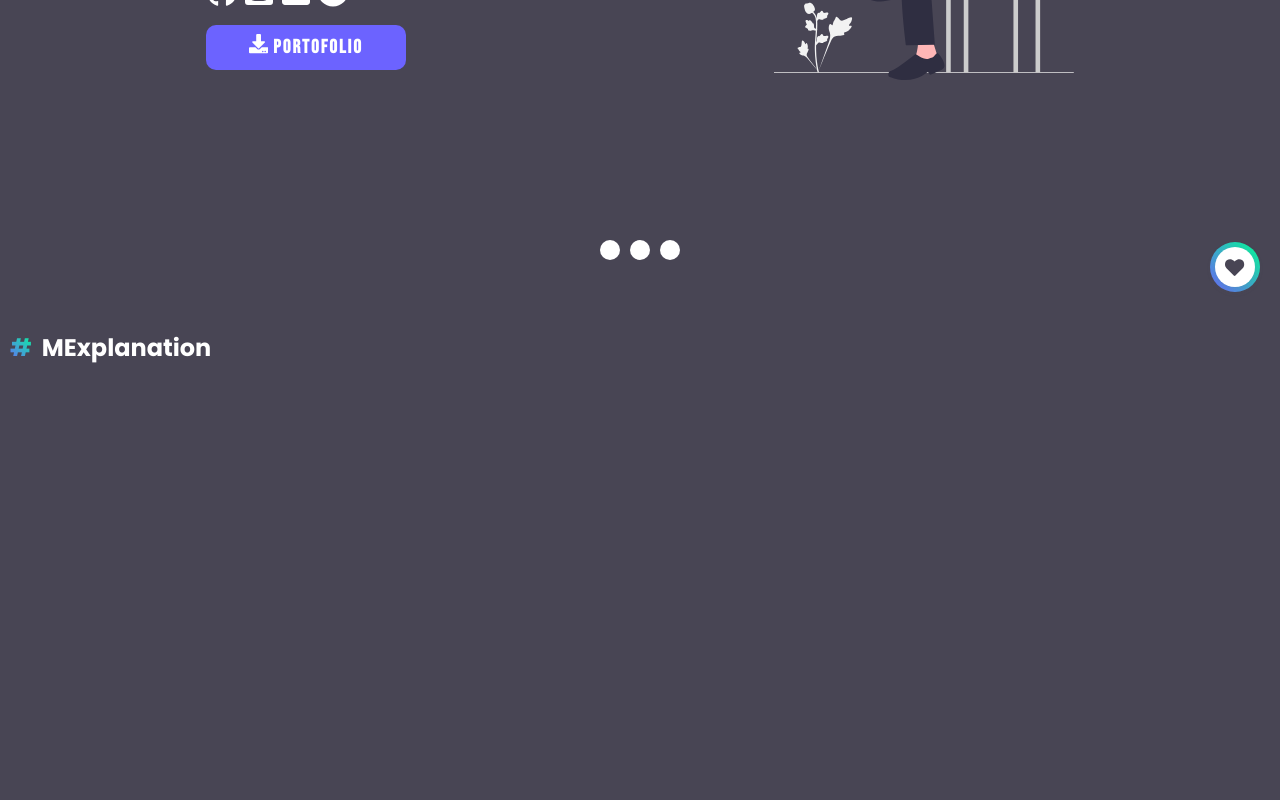
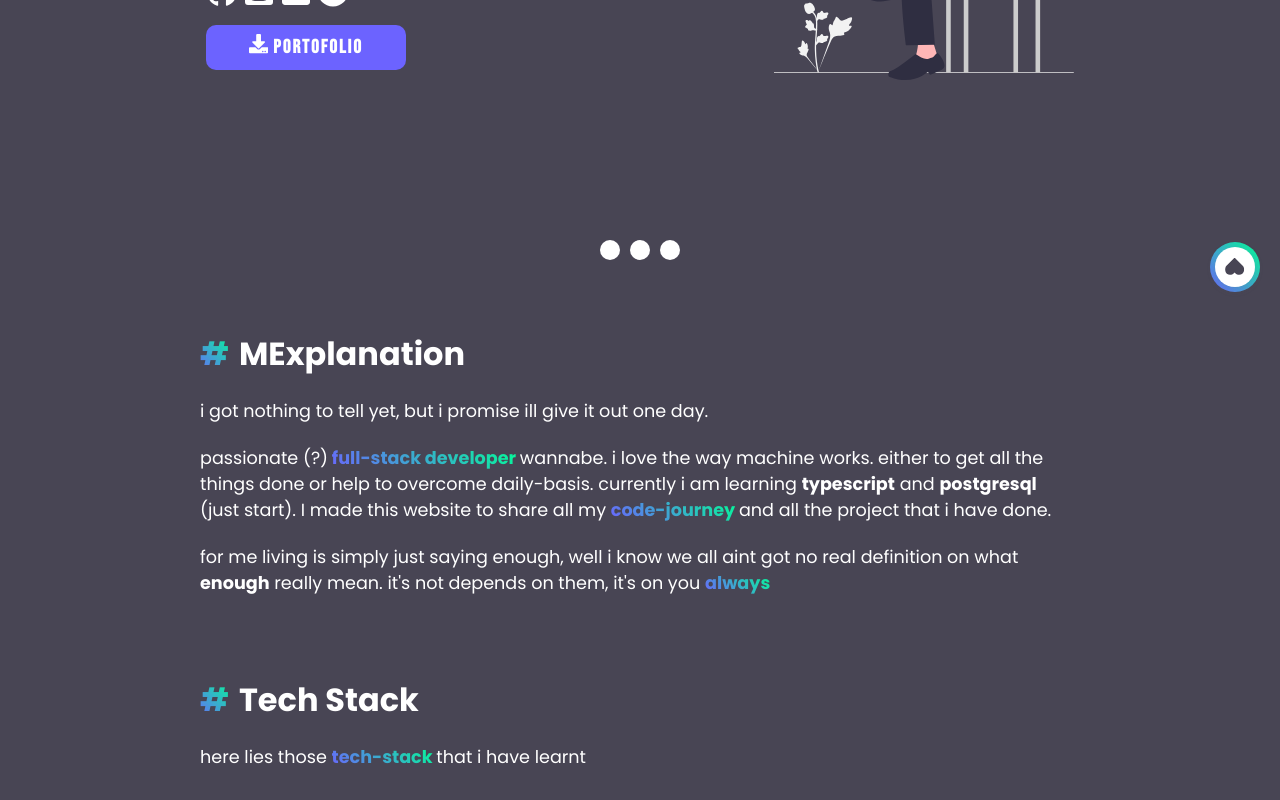
Before and after one commit to NAoHR/NAoHR, a React (Create React App) app: page / in a window 1280 px wide. Shown: the part 488-1288 px from the top of the page. Before the commit the page ends 863 px from the top, so only its background shows below. Built offline with nearby package versions, Linux system fonts and the light colour scheme.

Commit message:
refactor: minor change and fill up mexplanation side

```diff
--- a/src/components/Navbar.jsx
+++ b/src/components/Navbar.jsx
@@ -1,7 +1,29 @@
 import "../styles/components/navbar.css";
 import {FaHeart} from "react-icons/fa";
+import { useEffect, useState } from "react";
 
 export default function Navbar() {
+    const [displaybg,setDBG] = useState(false);
+    const navbar = document.getElementsByClassName("navbar-main")[0];
+
+    function scrollToUp(){
+        window.scrollTo(0,0);
+    }
+    useEffect(()=>{
+        document.addEventListener("scroll", function(){
+            if(window.pageYOffset >= 60){
+                setDBG(true)
+            }else{
+                setDBG(false);
+            }
+        })
+    },[])
+
+    useEffect(()=>{
+        if(navbar){
+            navbar.style = `background: ${displaybg ? "var(--black)" : "none"}; transition: .5s;`
+        }
+    },[displaybg, navbar])
     return (
         <>
         <div className="blurr">
@@ -33,7 +55,7 @@ export default function Navbar() {
                 </div>
             </div>
         </nav>
-        <div className="sc-wrap glowing">
+        <div className="sc-wrap glowing" onClick={scrollToUp}>
             <div className="scroll-up b-light">
                 <p className="poppins c-black sc-t">
                     <FaHeart />
--- a/src/pages/index.jsx
+++ b/src/pages/index.jsx
@@ -61,7 +61,7 @@ export default function Index() {
                     </a>
                 </div>
             </div>
-            <div className="mexplanation">
+            <div className="base-align">
                 <div className="main-title">
                     <h1 className="title-text c-light poppins">
                         <span className="hastag poppins glowing-t">
@@ -70,6 +70,46 @@ export default function Index() {
                         MExplanation
                     </h1>
                 </div>
+                <div className="main-text">
+                    <p className="text-m poppins c-light">
+                        i got nothing to tell yet, but i promise ill give it out one day.
+                    </p>
+                    <br />
+                    <p className="text-m poppins c-light">
+                        passionate (?)
+                        <span className="glowing-t">
+                             <b> full-stack developer </b>
+                        </span>
+                         wannabe. i love the way machine works. either to get all the things done or help to overcome daily-basis. currently i am learning <b>typescript</b> and <b>postgresql</b> (just start).
+                         I made this website to share all my <span className="glowing-t">
+                             <b> code-journey </b>
+                        </span>
+                        and all the project that i have done.
+                    </p>
+                    <br />
+                    <p className="text-m poppins c-light">
+                        for me living is simply just saying enough, well i know we all aint got no real definition on what <b>enough</b> really mean. it's not depends on them, it's on you     <span className="glowing-t">
+                             <b> always </b>
+                        </span>
+                    </p>
+                </div>
+            </div>
+            <div className="base-align">
+                <div className="main-title">
+                    <h1 className="title-text c-light poppins">
+                        <span className="hastag poppins glowing-t">
+                            #
+                        </span>
+                        Tech Stack
+                    </h1>
+                </div>
+                <div className="main-text">
+                    <p className="text-m poppins c-light">
+                        here lies those <span className="glowing-t">
+                             <b> tech-stack </b>
+                        </span> that i have learnt
+                    </p>
+                </div>
             </div>
         </>
     )
--- a/src/styles/components/navbar.css
+++ b/src/styles/components/navbar.css
@@ -55,6 +55,8 @@
     display: flex;
     justify-content: center;
     align-items: center;
+    cursor: pointer;
+    z-index: 9;
 }
 .scroll-up{
     width: 40px;
@@ -68,8 +70,9 @@
 }
 .sc-t{
     font-size: 1.2em;
+    transform: rotate(180deg);
     position: relative;
-    top: 4px;
+    top: -4px;
 }
 @media screen and (max-width: 1200px) {
     .navbar-content{
--- a/src/styles/global.css
+++ b/src/styles/global.css
@@ -16,6 +16,7 @@
 }
 html,body{
     background-color: var(--black);
+    scroll-behavior: smooth;
 }
 /* color related - open */
     .c-black{
--- a/src/styles/pages/index.css
+++ b/src/styles/pages/index.css
@@ -63,7 +63,7 @@
     max-width: 100vw;
 }
 
-.mexplanation{
+.base-align{
     width: 100vw;
     max-width:100%;
     padding: 50px 10px 10px 10px;
@@ -72,7 +72,17 @@
     margin-right: 10px;
 }
 .title-text{
-    font-size: 1.5em;
+    font-size: 2em;
+    padding-bottom: 20px;
+}
+.main-text{
+    font-weight: 400;
+    font-size: 1.1em;
+    padding-bottom: 20px;
+}
+
+.tech-stack{
+    width: 100;
 }
 @media screen and (min-width: 682px) {
     .welcoming{
@@ -89,6 +99,10 @@
     .welcoming{
         gap: 150px;
     }
+    .base-align{
+        width: 900px;
+        margin: 0 auto;
+    }
 }
 @media screen and (min-height: 768px){
     .welcoming{
```
